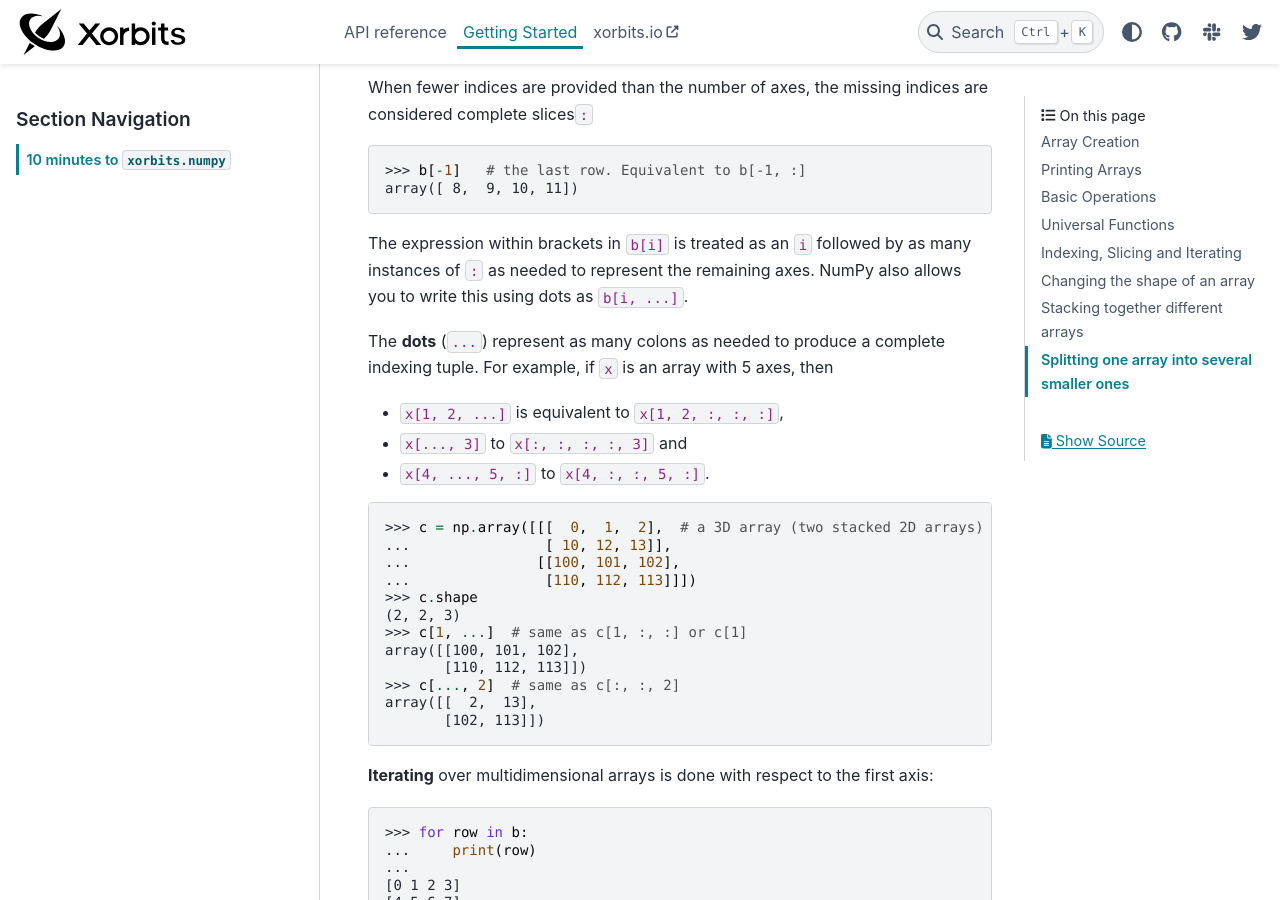
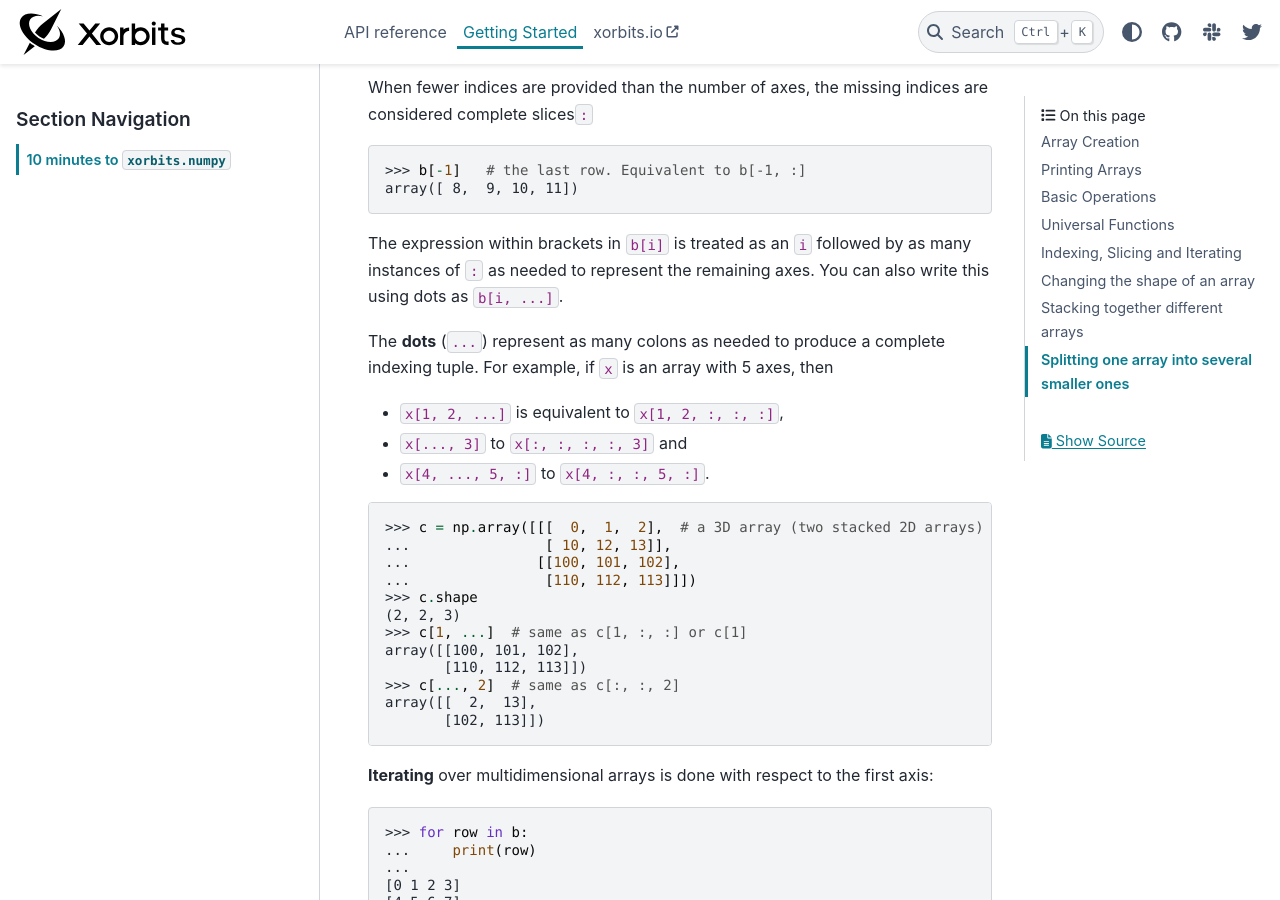
Before and after one commit to xorbitsai/xorbits, a Sphinx documentation site: the page built from doc/source/getting_started/numpy.rst, in a window 1280 px wide and 900 px high, scrolled down 7473 px. Built offline with Sphinx 7.4.7 and the PyData theme 0.15.4, drawn with Linux system fonts in a browser that asks for light colours; the version number could not be read and is left out.

Commit message:
Update doc/source/getting_started/numpy.rst
Resolve comments.

Signed-off-by: UranusSeven <109661872+UranusSeven@users.noreply.github.com>

```diff
--- a/doc/source/getting_started/numpy.rst
+++ b/doc/source/getting_started/numpy.rst
@@ -389,7 +389,7 @@ indices are considered complete slices\ ``:``
 
 The expression within brackets in ``b[i]`` is treated as an ``i``
 followed by as many instances of ``:`` as needed to represent the
-remaining axes. NumPy also allows you to write this using dots as
+remaining axes. You can also write this using dots as
 ``b[i, ...]``.
 
 The **dots** (``...``) represent as many colons as needed to produce a
```
